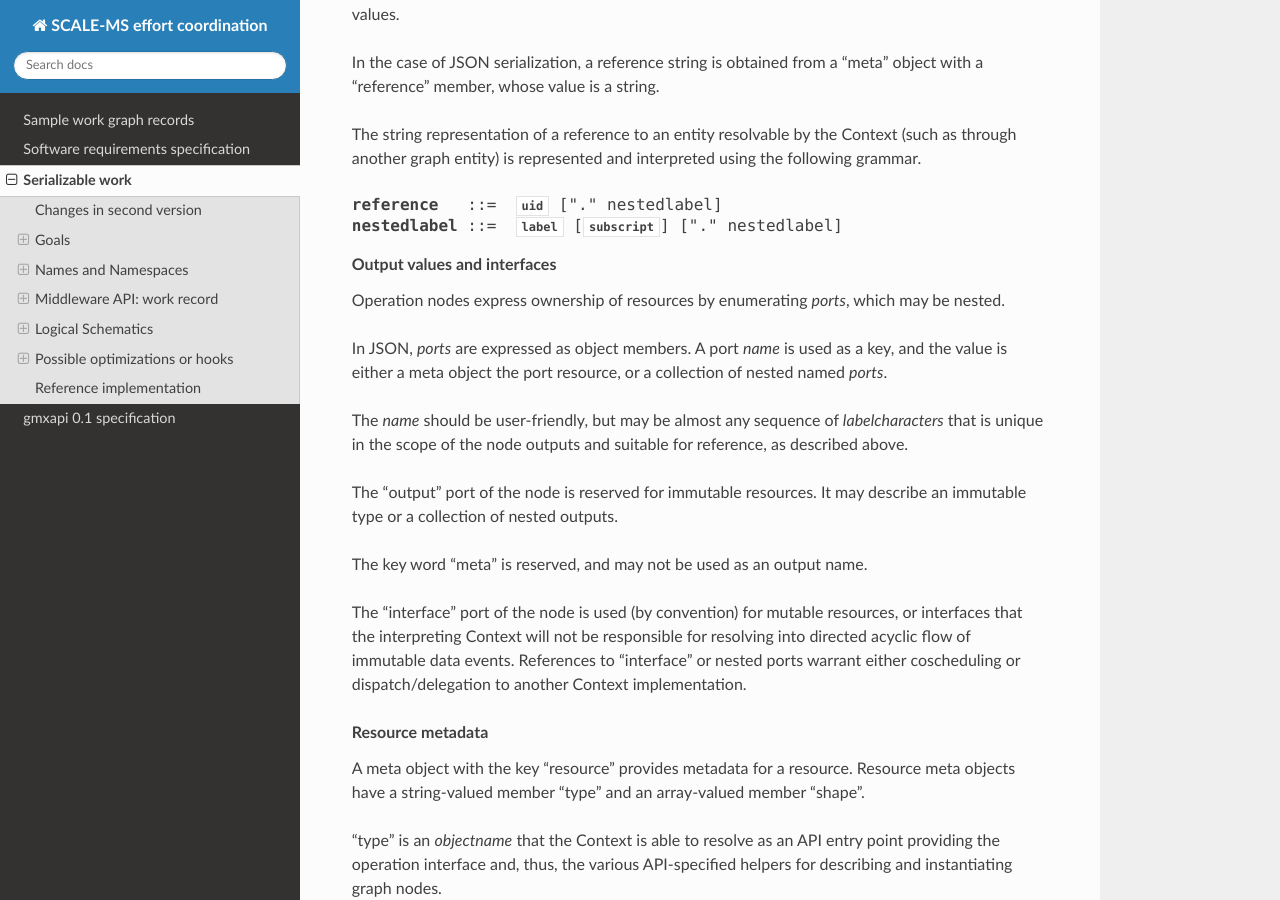
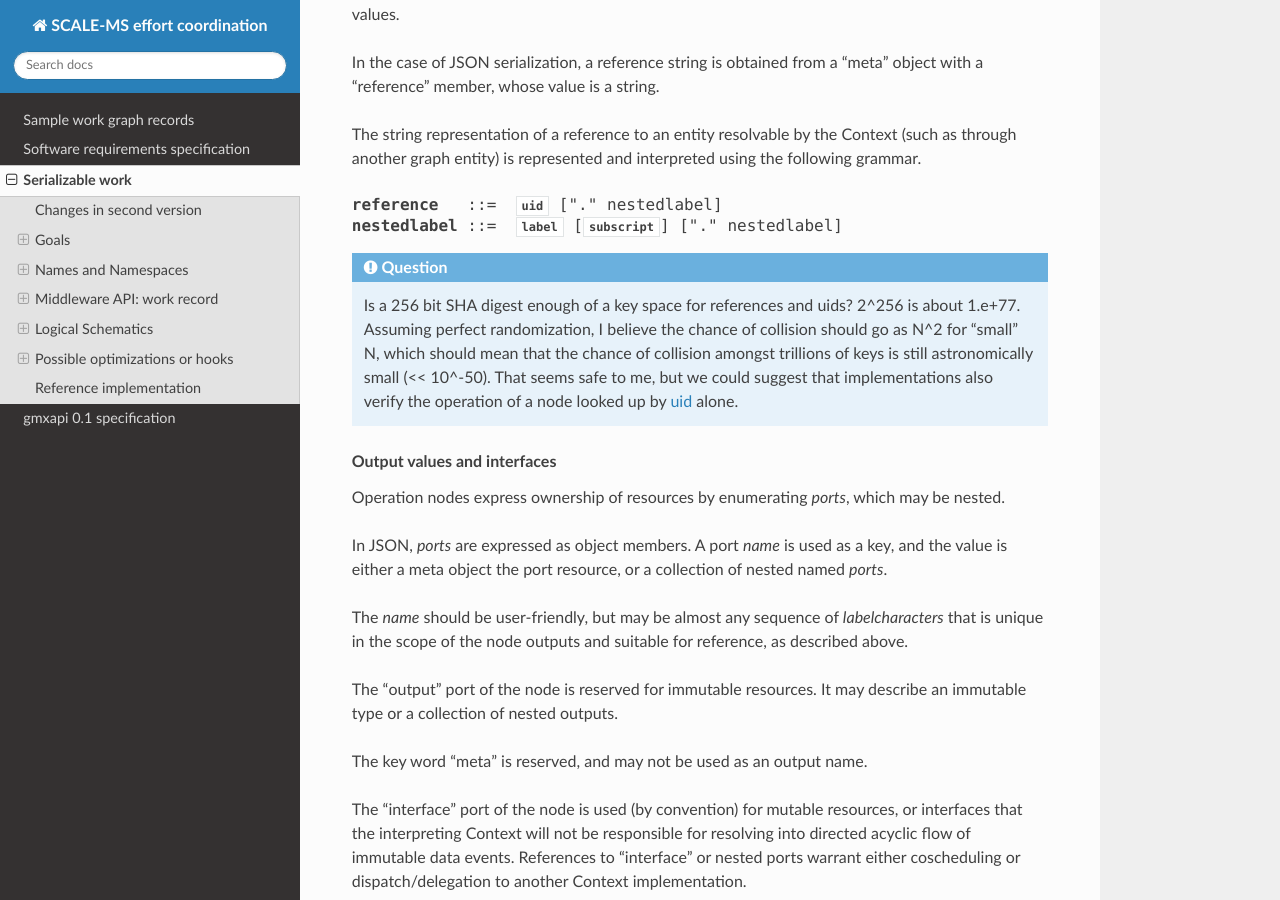
Before and after one commit to eirrgang/gmxapi_graph_0_2, a Sphinx documentation site: the page built from docs/workspec_schema_0_2.rst, in a window 1280 px wide and 900 px high, scrolled down 7432 px. Built offline with Sphinx 7.4.7 and the Read the Docs theme 2.0.0, drawn with Linux system fonts in a browser that asks for light colours.

Commit message:
Finalize draft 5.

```diff
--- a/docs/srs.rst
+++ b/docs/srs.rst
@@ -7,7 +7,7 @@ Software requirements specification
     srs/changes
 
 ..  toctree::
-    :caption: Draft version 5 (11 November 2019)
+    :caption: Draft version 5 (26 November 2019)
     :maxdepth: 2
 
     srs/intro
--- a/docs/workspec_schema_0_2.rst
+++ b/docs/workspec_schema_0_2.rst
@@ -390,6 +390,16 @@ following grammar.
 .. productionlist:: reference
     reference: `uid` ["." nestedlabel]
     nestedlabel: `label` [`subscript`] ["." nestedlabel]
+
+.. admonition:: Question
+
+    Is a 256 bit SHA digest enough of a key space for references and uids?
+    2^256 is about 1.e+77.
+    Assuming perfect randomization, I believe the chance of collision should go
+    as N^2 for "small" N, which should mean that the chance of collision amongst
+    trillions of keys is still astronomically small (<< 10^-50). That seems safe
+    to me, but we could suggest that implementations also verify the operation
+    of a node looked up by :term:`uid` alone.
 
 .. rubric:: Output values and interfaces
 
```
